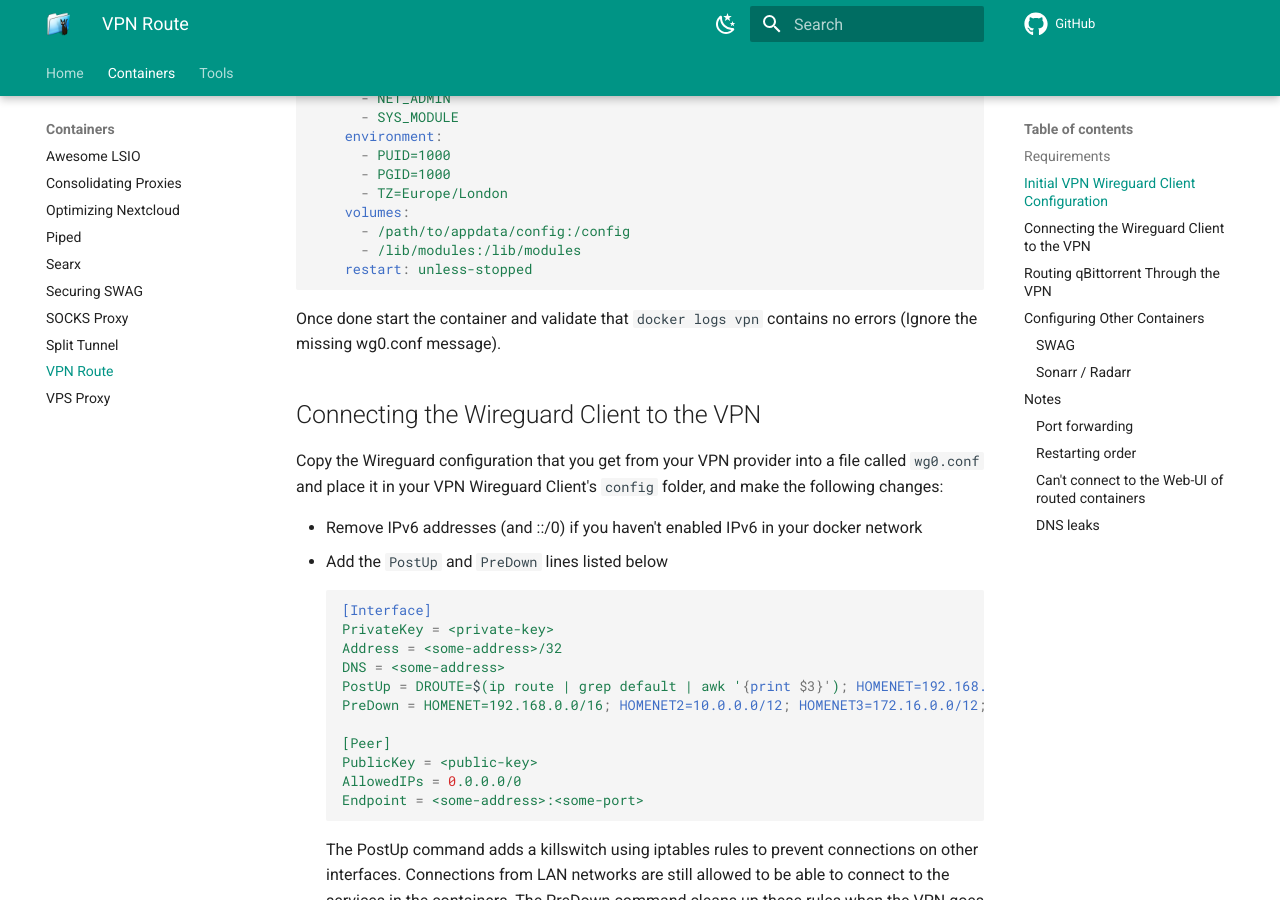
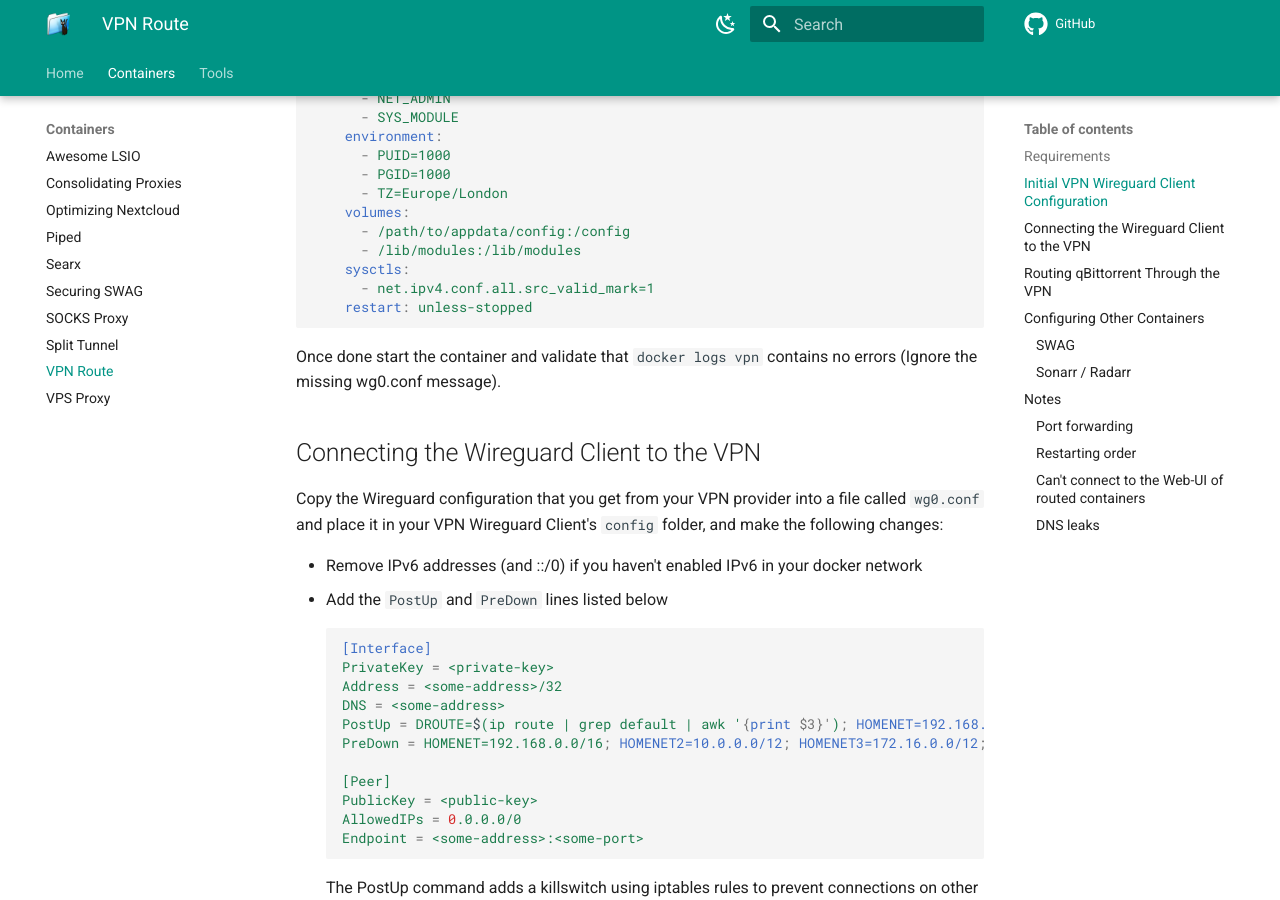
Before and after one commit to quietsy/advanced-configurations, an MkDocs documentation site: the page built from docs/vpn.md, in a window 1280 px wide and 900 px high, scrolled down 1159 px. Built offline with MkDocs 1.6.1 and Material for MkDocs 9.7.7, drawn with Linux system fonts in a browser that asks for light colours; comment, search, counter and statistics services are not loaded.

Commit message:
Adding marks to the vpn guide

````diff
--- a/docs/vpn.md
+++ b/docs/vpn.md
@@ -29,6 +29,8 @@ Configure your VPN Wireguard Client according to the [Wireguard documentation](h
     volumes:
       - /path/to/appdata/config:/config
       - /lib/modules:/lib/modules
+    sysctls:
+      - net.ipv4.conf.all.src_valid_mark=1
     restart: unless-stopped
 ```
 
````
